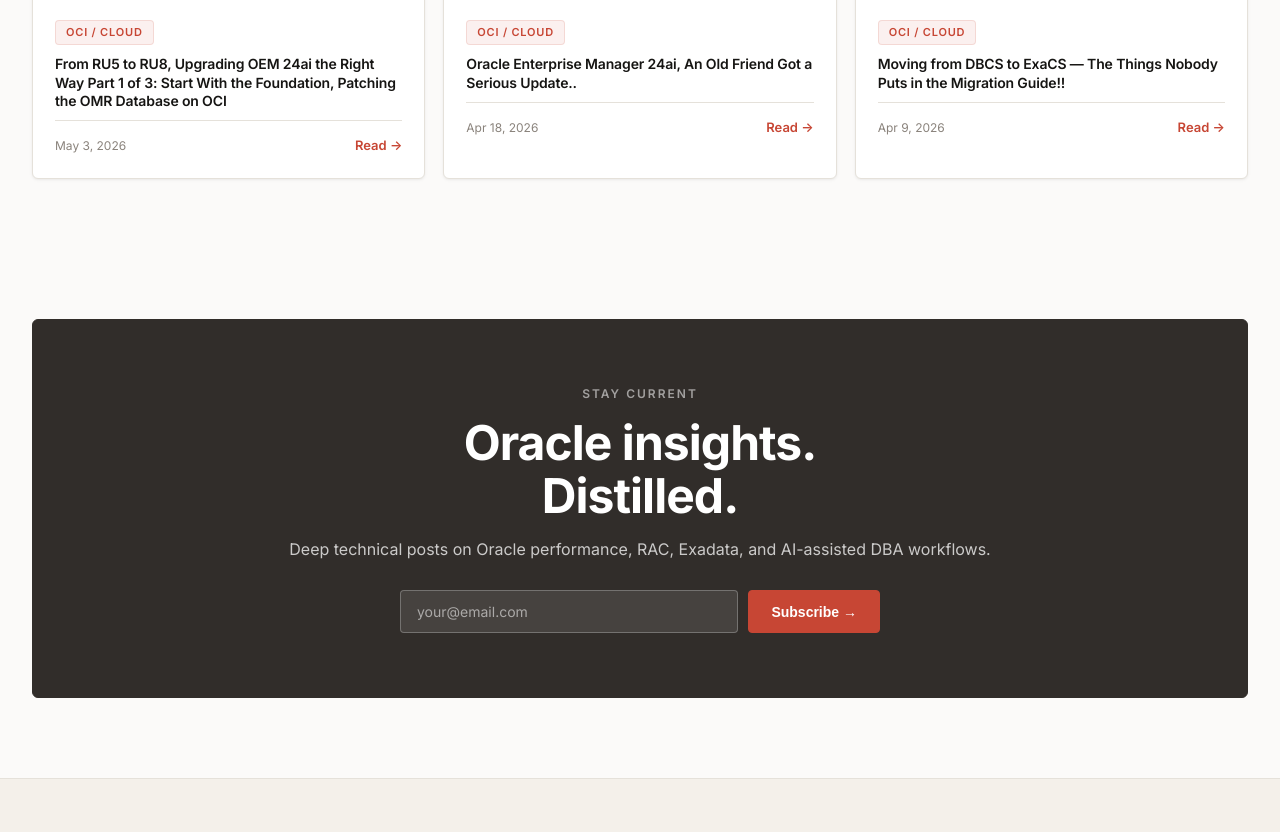
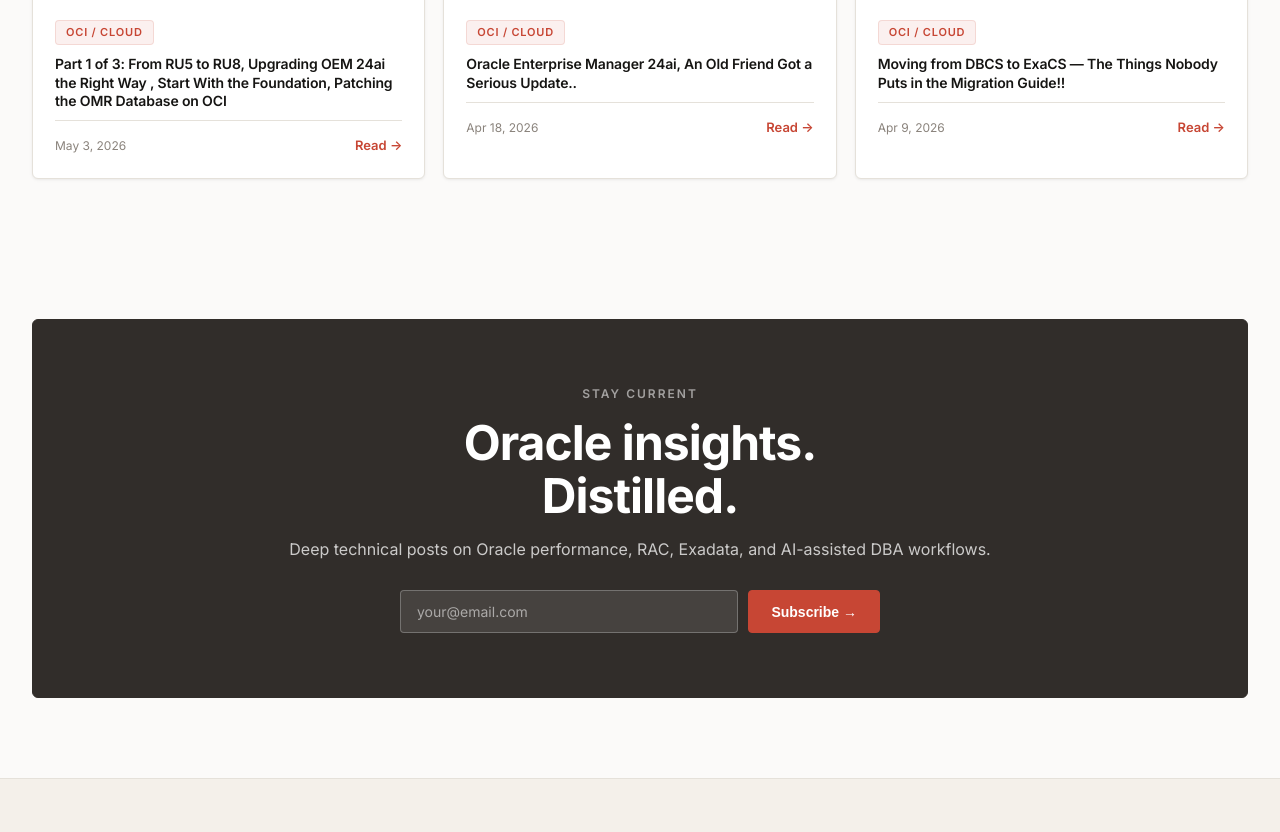
Before and after one commit to madarwish007/oradiscuss-site, an Astro site: page /dba/awr-is-talking-are-you-listening/ in a window 1280 px wide. Shown: the part 5137-5969 px from the top of the page. Built offline with nearby package versions, Linux system fonts and the light colour scheme; Astro itself is replaced by a stand-in of ours; some packages are replaced by stand-ins of ours; no server answers.

Commit message:
cms: update "from-ru5-to-ru8-upgrading-oem-24ai-the-right-way-part-1-of-3-start-with-the-foundation-patching-the-omr-database-on-oci"

```diff
--- a/src/content/blog/from-ru5-to-ru8-upgrading-oem-24ai-the-right-way-part-1-of-3-start-with-the-foundation-patching-the-omr-database-on-oci.md
+++ b/src/content/blog/from-ru5-to-ru8-upgrading-oem-24ai-the-right-way-part-1-of-3-start-with-the-foundation-patching-the-omr-database-on-oci.md
@@ -1,5 +1,5 @@
 ---
-title: 'From RU5 to RU8, Upgrading OEM 24ai the Right Way Part 1 of 3: Start With the Foundation, Patching the OMR Database on OCI'
+title: 'Part 1 of 3: From RU5 to RU8, Upgrading OEM 24ai the Right Way , Start With the Foundation, Patching the OMR Database on OCI'
 description: This will be your only detailed guide to upgrade your OEM RU5 to RU8 correctly without making huge downtime.
 pubDate: 2026-05-03
 updatedDate: 2026-05-03
```
